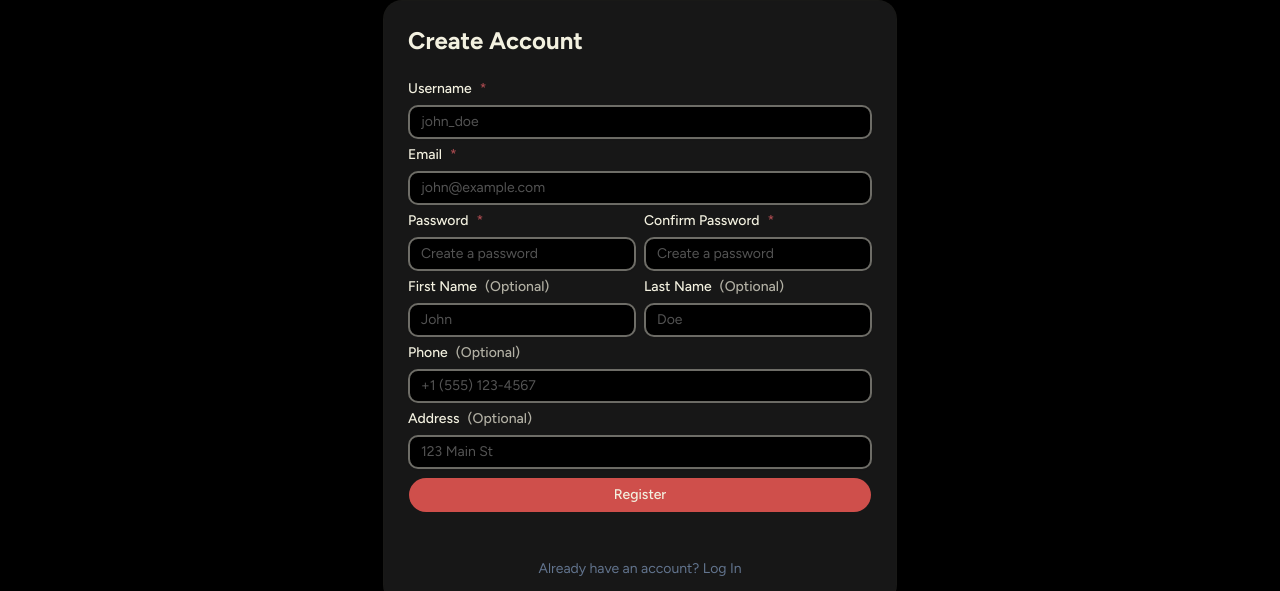
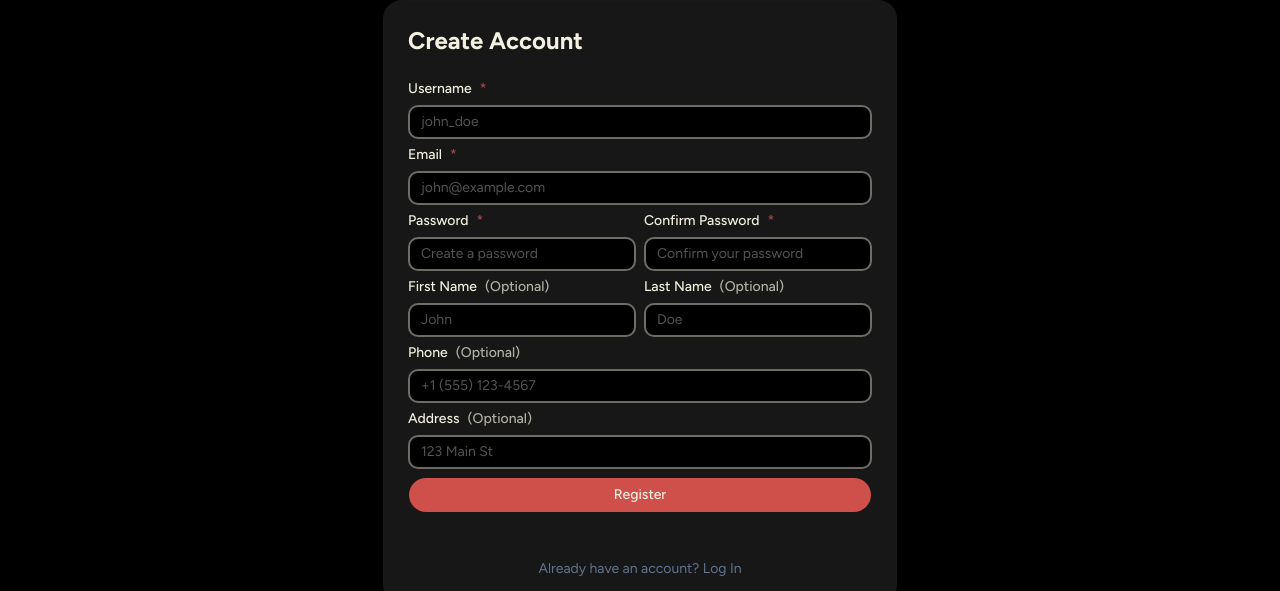
Before and after one commit to Alexandro-svg/tech-store, a Next.js app in the folder frontend/: page /registration in a window 1280 px wide. Shown: the part 192-783 px from the top of the page. Built offline with nearby package versions, Linux system fonts and the light colour scheme.

Commit message:
reg validation added

```diff
--- a/frontend/app/registration/page.tsx
+++ b/frontend/app/registration/page.tsx
@@ -2,23 +2,15 @@
 
 import { useState } from "react";
 import { useRouter } from "next/navigation";
-import { Card, CardHeader, CardTitle, CardAction, CardContent, CardFooter } from "@/components/ui/card";
+import { Card, CardHeader, CardTitle, CardContent, CardFooter } from "@/components/ui/card";
 import { Button } from "@/components/ui/button";
 import {
     Field,
-    FieldDescription,
     FieldError,
     FieldLabel,
 } from "@/components/ui/field";
 import { Form } from "@/components/ui/form";
 import { Input } from "@/components/ui/input";
-import {
-    Select,
-    SelectItem,
-    SelectPopup,
-    SelectTrigger,
-    SelectValue,
-} from "@/components/ui/select";
 
 export default function RegisterPage() {
     const router = useRouter();
@@ -33,24 +25,56 @@ export default function RegisterPage() {
     });
     const [isLoading, setIsLoading] = useState(false);
     const [error, setError] = useState<string | null>(null);
-    let [passwordConfirm, setPasswordConfirm] = useState<string | null>(null);
+    const [passwordConfirm, setPasswordConfirm] = useState("");
+    const [validationErrors, setValidationErrors] = useState<Record<string, string>>({});
 
     const handleChange = (e: React.ChangeEvent<HTMLInputElement>) => {
-        setFormData({ ...formData, [e.target.name]: e.target.value });
+        const { name, value } = e.target;
+        setFormData({ ...formData, [name]: value });
+
+        // Clear error when user starts typing again
+        if (validationErrors[name]) {
+            setValidationErrors(prev => {
+                const next = { ...prev };
+                delete next[name];
+                return next;
+            });
+        }
+    };
+
+    const validate = () => {
+        const errors: Record<string, string> = {};
+
+        if (formData.username.length < 3) errors.username = "Username must be at least 3 characters long.";
+        if (!/\S+@\S+\.\S+/.test(formData.email)) errors.email = "Please enter a valid email.";
+        if (formData.password.length < 6) errors.password = "Password must be at least 6 characters.";
+        if (formData.password !== passwordConfirm) errors.password_confirm = "Passwords do not match.";
+
+        setValidationErrors(errors);
+        return Object.keys(errors).length === 0;
     };
 
     const passwordConfirmation = (e: React.ChangeEvent<HTMLInputElement>) => {
-        setPasswordConfirm(e.target.value)
-        passwordConfirm === formData.password ? console.log('Passwords match') : console.log('Passwords dont match')
+        setPasswordConfirm(e.target.value);
+        if (validationErrors.password_confirm) {
+            setValidationErrors(prev => {
+                const next = { ...prev };
+                delete next.password_confirm;
+                return next;
+            });
+        }
     };
 
     const handleRegister = async (e: React.FormEvent) => {
         e.preventDefault();
+
+        // --- FIX 1: Run validation before submitting ---
+        if (!validate()) return;
+
         setIsLoading(true);
         setError(null);
 
         try {
-            // STEP 1: Регистрация (Sign Up)
             const response = await fetch("http://localhost:8000/api/users/register/", {
                 method: "POST",
                 headers: {
@@ -59,13 +83,22 @@ export default function RegisterPage() {
                 body: JSON.stringify(formData),
             });
 
+            const data = await response.json();
+
             if (response.ok) {
-                // After successful registration, send user to login
-                console.log('sent')
                 router.push("/login");
             } else {
-                const data = await response.json();
-                setError(data.detail || "Registration failed. Please check your data.");
+                // --- Logic to catch "User already exists" ---
+                const serverMsg = data.detail || data.username?.[0] || data.message || "";
+
+                if (serverMsg.toLowerCase().includes("username") || response.status === 409) {
+                    setValidationErrors(prev => ({
+                        ...prev,
+                        username: "This username is already taken. Please choose a different one."
+                    }));
+                } else {
+                    setError(serverMsg || "Registration failed. Please check your data.");
+                }
             }
         } catch (err) {
             setError("Connection failed. Ensure the backend is running at localhost:8000.");
@@ -79,44 +112,81 @@ export default function RegisterPage() {
             <Card className="w-full max-w-lg shadow-md">
                 <CardHeader>
                     <CardTitle className="text-2xl font-bold">Create Account</CardTitle>
-                    {/* <CardAction>
-                        <Button variant="link" className="text-foreground/70">Log In</Button>
-                    </CardAction> */}
                 </CardHeader>
-                {/* <form onSubmit={handleRegister}> */}
-                <CardContent className="">
-                    <Form onSubmit={handleRegister} className="w-full grid grid-cols-2 grid-rows-7 gap-2">
-                        <Field name="username" className='col-span-2'>
+                <CardContent>
+                    <Form onSubmit={handleRegister} className="w-full grid grid-cols-2 grid-rows-7 gap-2 text-orange-50">
+
+                        <Field name="username" className='col-span-2' invalid={!!validationErrors.username}>
                             <FieldLabel>
                                 Username <span className="text-destructive">*</span>
                             </FieldLabel>
-                            <Input placeholder="john_doe" required type="text" value={formData.username} onChange={handleChange} />
-                            <FieldError>Please enter a valid name.</FieldError>
+                            <Input
+                                placeholder="john_doe"
+                                required
+                                type="text"
+                                value={formData.username}
+                                onChange={handleChange}
+                            />
+                            {validationErrors.username && (
+                                <span className="text-sm text-destructive mt-1">
+                                    {validationErrors.username}
+                                </span>
+                            )}
                         </Field>
 
-                        <Field name="email" className='col-span-2 row-start-2'>
+                        <Field name="email" className='col-span-2 row-start-2' invalid={!!validationErrors.email}>
                             <FieldLabel>
                                 Email <span className="text-destructive">*</span>
                             </FieldLabel>
-                            <Input placeholder="john@example.com" required type="email" value={formData.email} onChange={handleChange} />
+                            <Input
+                                placeholder="john@example.com"
+                                required
+                                type="email"
+                                value={formData.email}
+                                onChange={handleChange}
+                            />
                             <FieldError>Please enter a valid email.</FieldError>
+                            {validationErrors.email && (
+                                <span className="text-sm text-destructive mt-1">
+                                    {validationErrors.email}
+                                </span>
+                            )}
                         </Field>
 
-                        <Field name="password" className='row-start-3'>
+                        <Field name="password" className='row-start-3' invalid={!!validationErrors.password}>
                             <FieldLabel>
                                 Password <span className="text-destructive">*</span>
                             </FieldLabel>
-                            <Input placeholder="Create a password" required type="password" value={formData.password} onChange={handleChange} />
-                            {/* <FieldError>Please enter a valid email.</FieldError> */}
+                            <Input
+                                placeholder="Create a password"
+                                required
+                                type="password"
+                                value={formData.password}
+                                onChange={handleChange}
+                            />
+                            {validationErrors.password && (
+                                <span className="text-sm text-destructive mt-1">
+                                    {validationErrors.password}
+                                </span>
+                            )}
                         </Field>
 
-
-                        <Field name="password_confirm" className='row-start-3'>
+                        <Field name="password_confirm" className='row-start-3' invalid={!!validationErrors.password_confirm}>
                             <FieldLabel>
                                 Confirm Password <span className="text-destructive">*</span>
                             </FieldLabel>
-                            <Input placeholder="Create a password" required type="password" onChange={passwordConfirmation} />
-                            {/* <FieldError>Please enter a valid email.</FieldError> */}
+                            <Input
+                                placeholder="Confirm your password"
+                                required
+                                type="password"
+                                value={passwordConfirm || ""}
+                                onChange={passwordConfirmation}
+                            />
+                            {validationErrors.password_confirm && (
+                                <span className="text-sm text-destructive mt-1">
+                                    {validationErrors.password_confirm}
+                                </span>
+                            )}
                         </Field>
 
                         <Field name="first_name" className='row-start-4'>
@@ -124,7 +194,6 @@ export default function RegisterPage() {
                                 First Name <span className="text-foreground/70">(Optional)</span>
                             </FieldLabel>
                             <Input placeholder="John" type="text" value={formData.first_name} onChange={handleChange} />
-                            {/* <FieldError>Please enter a valid email.</FieldError> */}
                         </Field>
 
                         <Field name="last_name" className='row-start-4'>
@@ -132,7 +201,6 @@ export default function RegisterPage() {
                                 Last Name <span className="text-foreground/70">(Optional)</span>
                             </FieldLabel>
                             <Input placeholder="Doe" type="text" value={formData.last_name} onChange={handleChange} />
-                            {/* <FieldError>Please enter a valid email.</FieldError> */}
                         </Field>
 
                         <Field name="phone" className='col-span-2'>
@@ -140,7 +208,6 @@ export default function RegisterPage() {
                                 Phone <span className="text-foreground/70">(Optional)</span>
                             </FieldLabel>
                             <Input placeholder="+1 (555) 123-4567" type='tel' value={formData.phone} onChange={handleChange} />
-                            {/* <FieldError>Please enter a valid email.</FieldError> */}
                         </Field>
 
                         <Field name="address" className='col-span-2 row-start-6'>
@@ -148,11 +215,12 @@ export default function RegisterPage() {
                                 Address <span className="text-foreground/70">(Optional)</span>
                             </FieldLabel>
                             <Input placeholder="123 Main St" type='text' value={formData.address} onChange={handleChange} />
-                            {/* <FieldError>Please enter a valid email.</FieldError> */}
                         </Field>
+
                         <Button type="submit" className="w-full col-span-2 row-start-7 bg-accent hover:bg-foreground/30" variant='default' disabled={isLoading}>
                             {isLoading ? "Creating Account..." : "Register"}
                         </Button>
+
                         {error && <div className="col-span-2 p-3 rounded-md text-sm bg-red-100 text-red-700">{error}</div>}
                     </Form>
                 </CardContent>
@@ -161,7 +229,6 @@ export default function RegisterPage() {
                         Already have an account? <a href="/login" className="text-primary hover:underline">Log In</a>
                     </p>
                 </CardFooter>
-                {/* </form> */}
             </Card>
         </div>
     );
```
